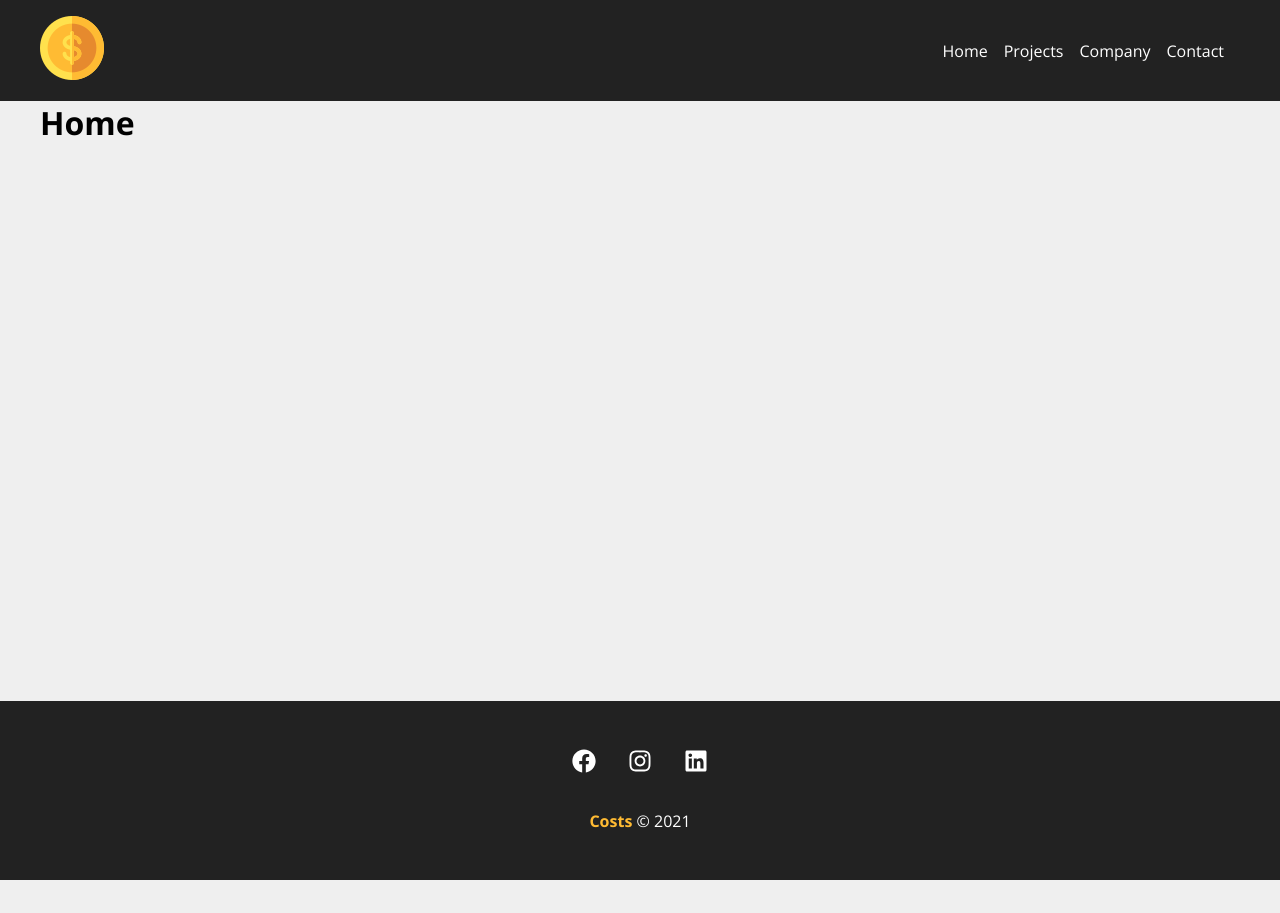
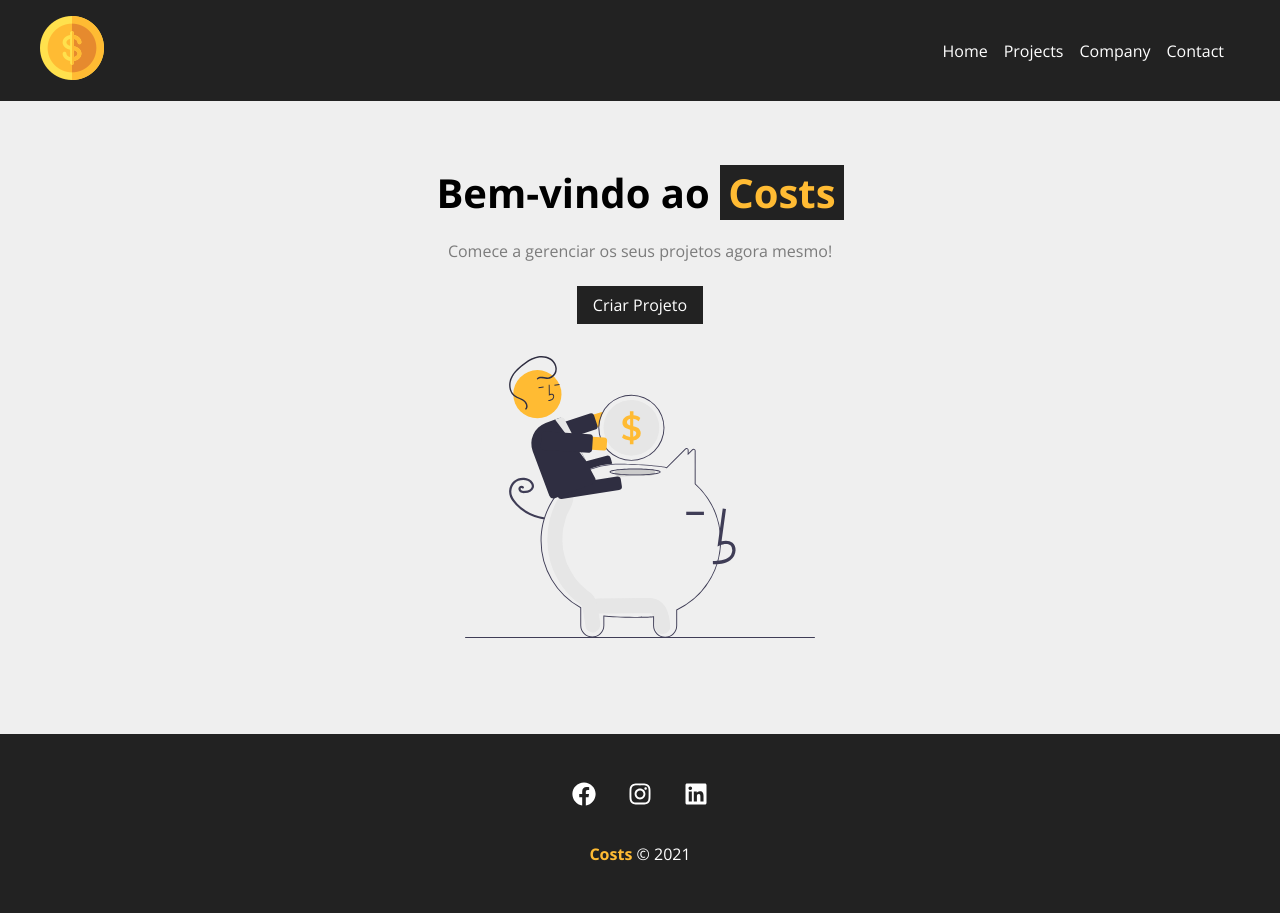
Before and after one commit to PorthoGamesBR/projeto-costs-react, a JavaScript app: page / in a window 1280 px wide. Before the commit the page ends 880 px from the top, so only its background shows below. Built offline with nearby package versions, Linux system fonts and the light colour scheme; the HTML template or start-up script is replaced by a standard one.

Commit message:
Criada página Home do website

```diff
--- /dev/null
+++ b/src/components/layout/LinkButton.js
@@ -0,0 +1,12 @@
+import styles from "./LinkButton.module.css"
+import { Link } from "react-router-dom"
+
+function LinkButton({ to, text }) {
+    return (
+    <Link className={styles.link_btn} to={to}>
+        {text}
+    </Link>
+    )
+}
+
+export default LinkButton
--- /dev/null
+++ b/src/components/layout/LinkButton.module.css
@@ -0,0 +1,11 @@
+.link_btn {
+    background-color: #222;
+    color: #fff;
+    padding: 0.5em 1em;
+    text-decoration: none;
+    transition: 0.5s;
+}
+
+.link_btn:hover{
+    color: #ffbb33;
+}
--- a/src/components/pages/Home.js
+++ b/src/components/pages/Home.js
@@ -1,6 +1,15 @@
+import styles from "./Home.module.css"
+import savings from '../../img/savings.svg'
+
+import LinkButton from "../layout/LinkButton"
 function Home() {
     return (
-    <h1>Home</h1>
+    <section className={styles.home_container}>
+        <h1> Bem-vindo ao <span>Costs</span></h1>
+        <p>Comece a gerenciar os seus projetos agora mesmo! </p>
+        <LinkButton to="/newproject" text="Criar Projeto" />
+        <img src={savings} alt="Costs" />
+    </section>
     )
 }
 
--- /dev/null
+++ b/src/components/pages/Home.module.css
@@ -0,0 +1,29 @@
+.home_container {
+    width: 100%;
+    display: flex;
+    flex-direction: column;
+    align-items: center;
+    justify-content: center;
+    padding: 4em;
+}
+
+.home_container h1 {
+    font-size: 2.5em;
+    margin-bottom: .5em;
+}
+
+.home_container h1 span {
+    color: #ffbb33;
+    padding: 0 .2em;
+    background-color: #222;
+}
+
+.home_container p{
+    margin-bottom: 1.5em;
+    color: #7b7b7b;
+}
+
+.home_container img {
+    width: 350px;
+    margin: 2em 0;
+}
```
